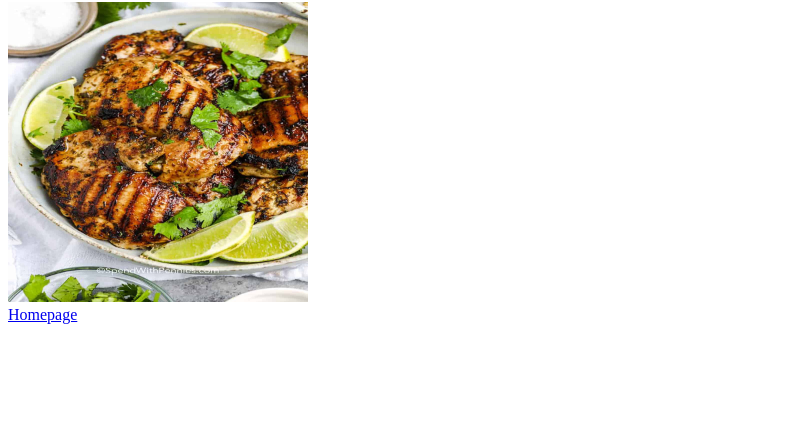
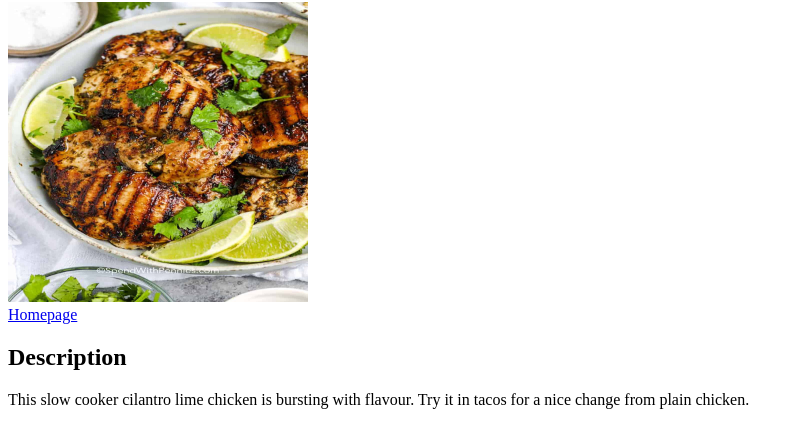
Before and after one commit to bazokibodhi/modern-recipes, a plain HTML site: page recipes/lime-cilantro-chicken.html in a window 1280 px wide. Shown: the part 78-526 px from the top of the page, without its empty margins (0-800 px from the left). Drawn offline with Linux system fonts and the light colour scheme.

Commit message:
Added a description section in the cilantro page

```diff
--- a/recipes/lime-cilantro-chicken.html
+++ b/recipes/lime-cilantro-chicken.html
@@ -11,6 +11,10 @@
     <img src="../images/cilantro-chicken.jpg" alt="cilantro chicken image" width="300" height="300">
     <br>
     <a href="../index.html" target="_blank" rel="noopener noreferrer">Homepage</a>
+    <h2>Description</h2>
+    <p>This slow cooker cilantro lime chicken is bursting with flavour.
+        Try it in tacos for a nice change from plain chicken.
+    </p>
 
 </body>
 </html>
```
